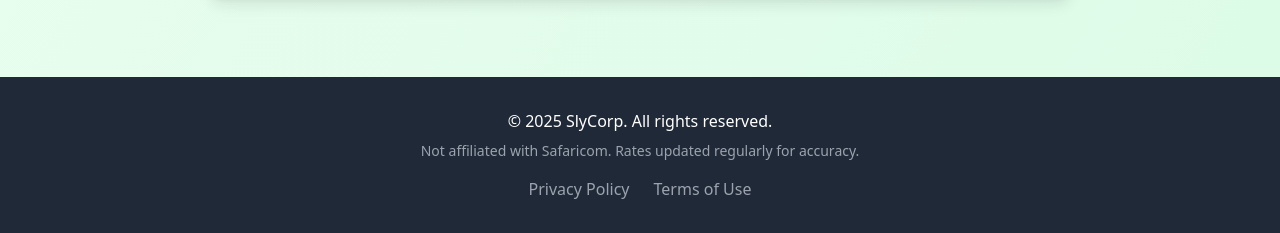
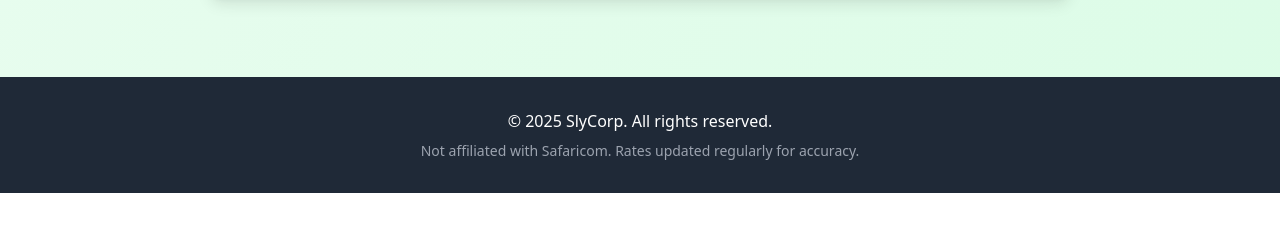
Before and after one commit to Sly1777/mpesacalc, a plain HTML site: page index.html in a window 1280 px wide. Shown: the part 2169-2402 px from the top of the page. After the commit the page ends 2362 px from the top, so only its background shows below. Drawn offline with nearby package versions, Linux system fonts and the light colour scheme.

Commit message:
Update index.html

```diff
--- a/index.html
+++ b/index.html
@@ -312,11 +312,6 @@
         <div class="container mx-auto px-4 text-center">
             <p class="mb-2">© 2025 SlyCorp. All rights reserved.</p>
             <p class="text-gray-400 text-sm">Not affiliated with Safaricom. Rates updated regularly for accuracy.</p>
-            <div class="mt-4 flex justify-center space-x-6">
-                <a href="privacy-policy.html" class="text-gray-400 hover:text-white transition-colors">Privacy Policy</a>
-                <a href="terms-of-use.html" class="text-gray-400 hover:text-white transition-colors">Terms of Use</a>
-
-            </div>
         </div>
     </footer>
 
```
